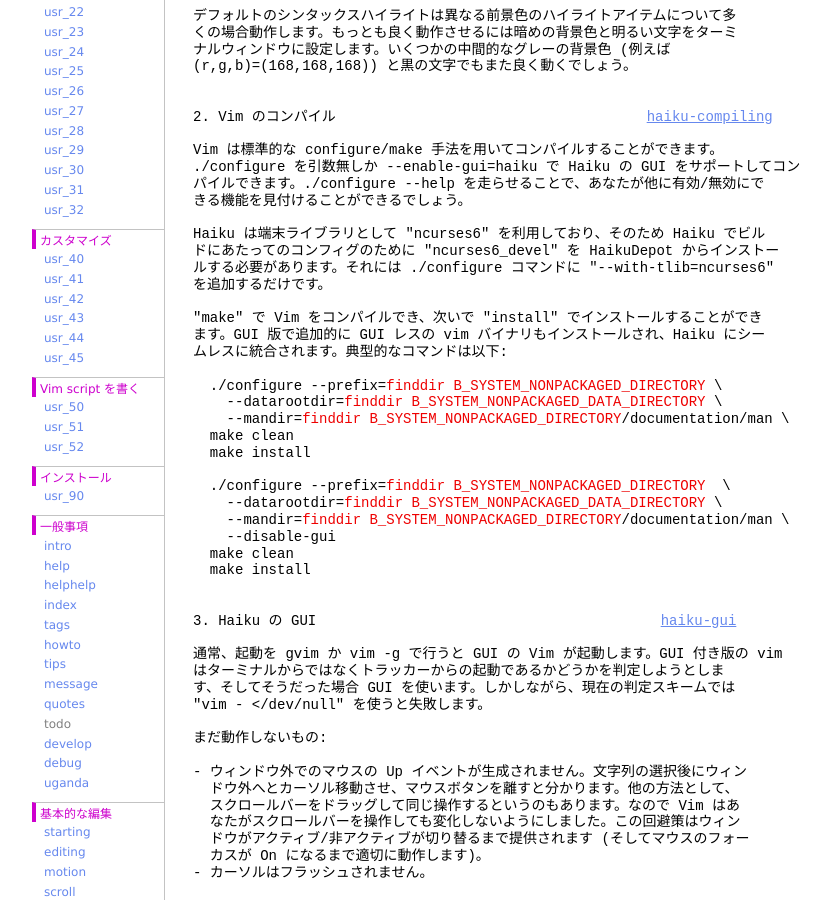
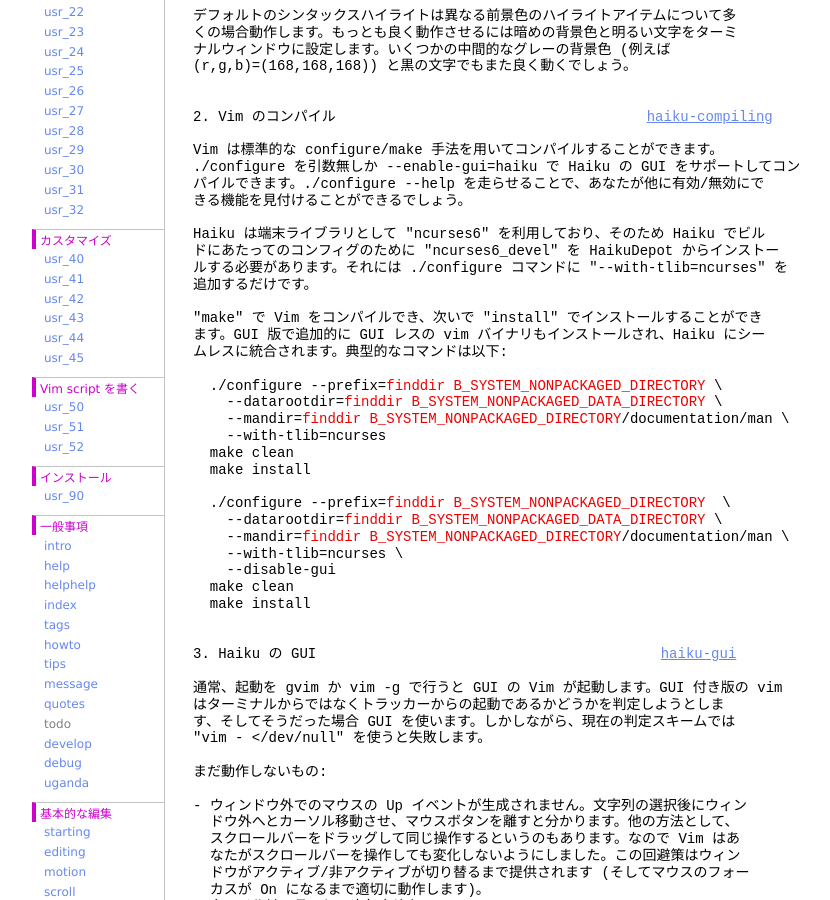
Before and after one commit to vim-jp/vimdoc-ja, a Jekyll site: the page built from os_haiku.html, in a window 1280 px wide and 900 px high, scrolled down 779 px. Shown: the whole window, without its empty margins (208-1038 px from the left). Built offline with Jekyll 4.4.1, drawn with Linux system fonts in a browser that asks for light colours; nearby versions of some CDN libraries; comment, search, counter and statistics services are not loaded.

Commit message:
Generated by GitHub workflow 3309744982
https://github.com/vim-jp/vimdoc-ja-working/actions/runs/3309744982

```diff
--- a/os_haiku.html
+++ b/os_haiku.html
@@ -52,8 +52,8 @@ Vim は標準的な configure/make 手法を用いてコンパイルすること
 <br>
 Haiku は端末ライブラリとして &quot;ncurses6&quot; を利用しており、そのため Haiku でビル<br>
 ドにあたってのコンフィグのために &quot;ncurses6_devel&quot; を HaikuDepot からインストー<br>
-ルする必要があります。それには ./configure コマンドに &quot;--with-tlib=ncurses6&quot;<br>
-を追加するだけです。<br>
+ルする必要があります。それには ./configure コマンドに &quot;--with-tlib=ncurses&quot; を<br>
+追加するだけです。<br>
 <br>
 &quot;make&quot; で Vim をコンパイルでき、次いで &quot;install&quot; でインストールすることができ<br>
 ます。GUI 版で追加的に GUI レスの vim バイナリもインストールされ、Haiku にシー<br>
@@ -62,12 +62,14 @@ Haiku は端末ライブラリとして &quot;ncurses6&quot; を利用してお
 &nbsp;&nbsp;./configure --prefix=<span class="Comment">finddir B_SYSTEM_NONPACKAGED_DIRECTORY</span>&nbsp;\<br>
 &nbsp;&nbsp;&nbsp;&nbsp;--datarootdir=<span class="Comment">finddir B_SYSTEM_NONPACKAGED_DATA_DIRECTORY</span>&nbsp;\<br>
 &nbsp;&nbsp;&nbsp;&nbsp;--mandir=<span class="Comment">finddir B_SYSTEM_NONPACKAGED_DIRECTORY</span>/documentation/man \<br>
+&nbsp;&nbsp;&nbsp;&nbsp;--with-tlib=ncurses<br>
 &nbsp;&nbsp;make clean<br>
 &nbsp;&nbsp;make install<br>
 <br>
 &nbsp;&nbsp;./configure --prefix=<span class="Comment">finddir B_SYSTEM_NONPACKAGED_DIRECTORY</span>&nbsp;&nbsp;\<br>
 &nbsp;&nbsp;&nbsp;&nbsp;--datarootdir=<span class="Comment">finddir B_SYSTEM_NONPACKAGED_DATA_DIRECTORY</span>&nbsp;\<br>
 &nbsp;&nbsp;&nbsp;&nbsp;--mandir=<span class="Comment">finddir B_SYSTEM_NONPACKAGED_DIRECTORY</span>/documentation/man \<br>
+&nbsp;&nbsp;&nbsp;&nbsp;--with-tlib=ncurses \<br>
 &nbsp;&nbsp;&nbsp;&nbsp;--disable-gui<br>
 &nbsp;&nbsp;make clean<br>
 &nbsp;&nbsp;make install<br>
```
